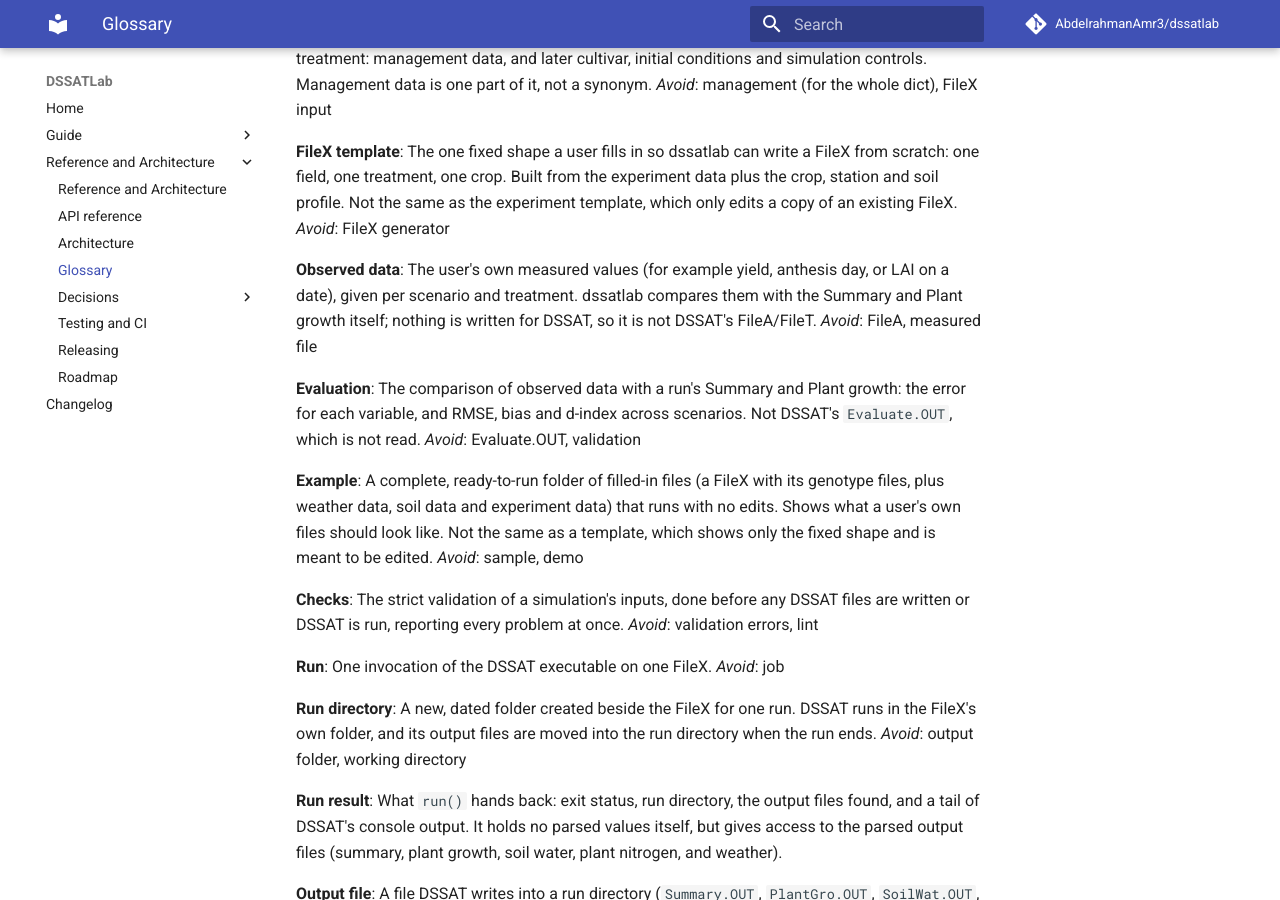
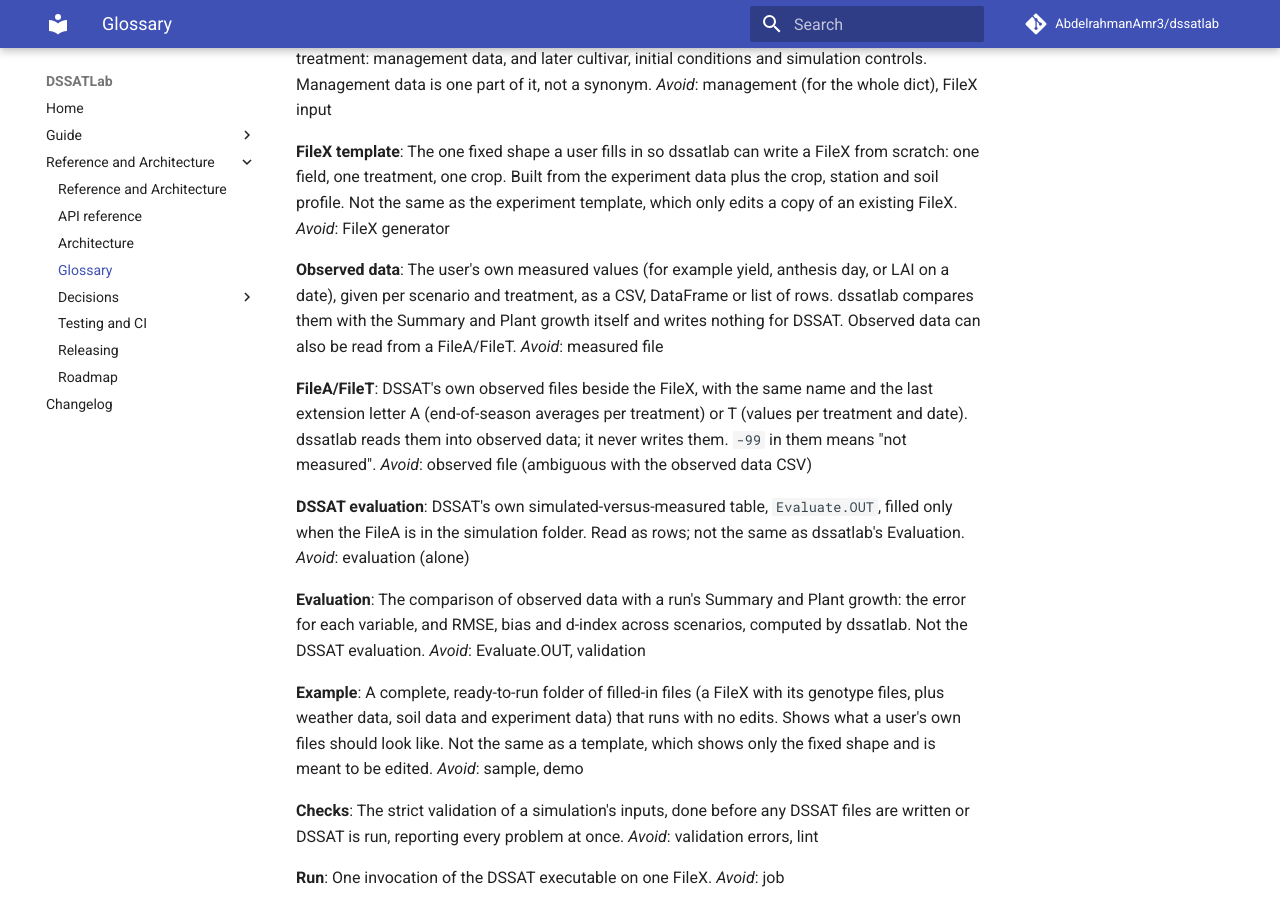
Before and after one commit to AbdelrahmanAmr3/dssatlab, an MkDocs documentation site: the page built from docs/reference/glossary.md, in a window 1280 px wide and 900 px high, scrolled down 1858 px. Built offline with MkDocs 1.6.1 and Material for MkDocs 9.7.7, drawn with Linux system fonts in a browser that asks for light colours; comment, search, counter and statistics services are not loaded.

Commit message:
v0.9: CONTEXT terms for FileA/FileT and DSSAT evaluation; ADR 0008
ADR 0008 amends 0007: read FileA/FileT and Evaluate.OUT, still compute
the Evaluation in Python, write nothing for DSSAT.

Refs #103

Co-Authored-By: Claude Opus 5.5 <noreply@anthropic.com>

```diff
--- a/CONTEXT.md
+++ b/CONTEXT.md
@@ -122,13 +122,25 @@ _Avoid_: FileX generator
 
 **Observed data**:
 The user's own measured values (for example yield, anthesis day, or LAI on a date), given per
-scenario and treatment. dssatlab compares them with the Summary and Plant growth itself; nothing
-is written for DSSAT, so it is not DSSAT's FileA/FileT.
-_Avoid_: FileA, measured file
+scenario and treatment, as a CSV, DataFrame or list of rows. dssatlab compares them with the
+Summary and Plant growth itself and writes nothing for DSSAT. Observed data can also be read from a
+FileA/FileT.
+_Avoid_: measured file
+
+**FileA/FileT**:
+DSSAT's own observed files beside the FileX, with the same name and the last extension letter A
+(end-of-season averages per treatment) or T (values per treatment and date). dssatlab reads them into
+observed data; it never writes them. `-99` in them means "not measured".
+_Avoid_: observed file (ambiguous with the observed data CSV)
+
+**DSSAT evaluation**:
+DSSAT's own simulated-versus-measured table, `Evaluate.OUT`, filled only when the FileA is in the
+simulation folder. Read as rows; not the same as dssatlab's Evaluation.
+_Avoid_: evaluation (alone)
 
 **Evaluation**:
 The comparison of observed data with a run's Summary and Plant growth: the error for each
-variable, and RMSE, bias and d-index across scenarios. Not DSSAT's `Evaluate.OUT`, which is not read.
+variable, and RMSE, bias and d-index across scenarios, computed by dssatlab. Not the DSSAT evaluation.
 _Avoid_: Evaluate.OUT, validation
 
 **Example**:
```
Also changed, not shown: docs/adr/0007-evaluation-computed-in-python.md (+1 -1 lines), docs/adr/0008-read-filea-filet-and-evaluate-out.md (added, +32 -0 lines).
